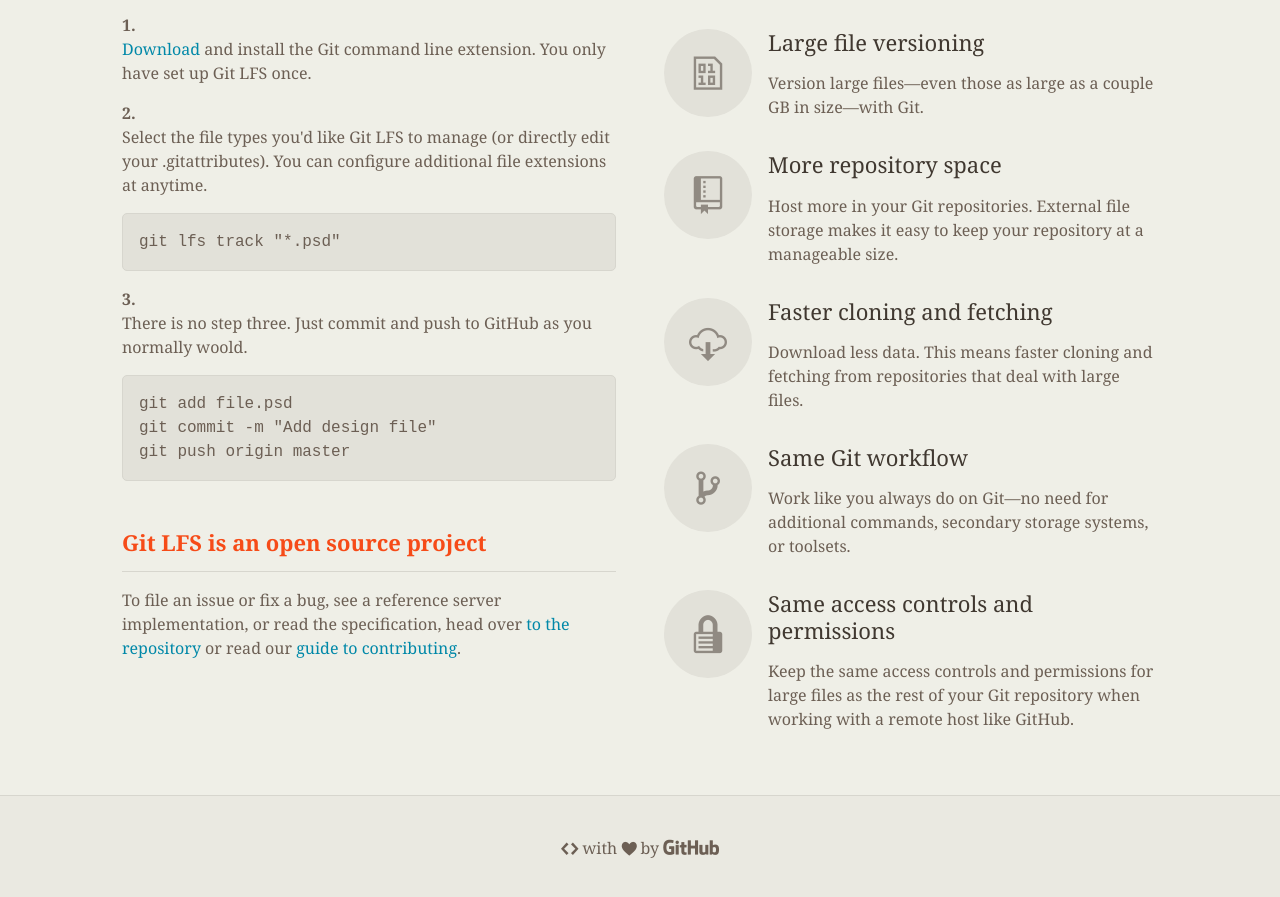
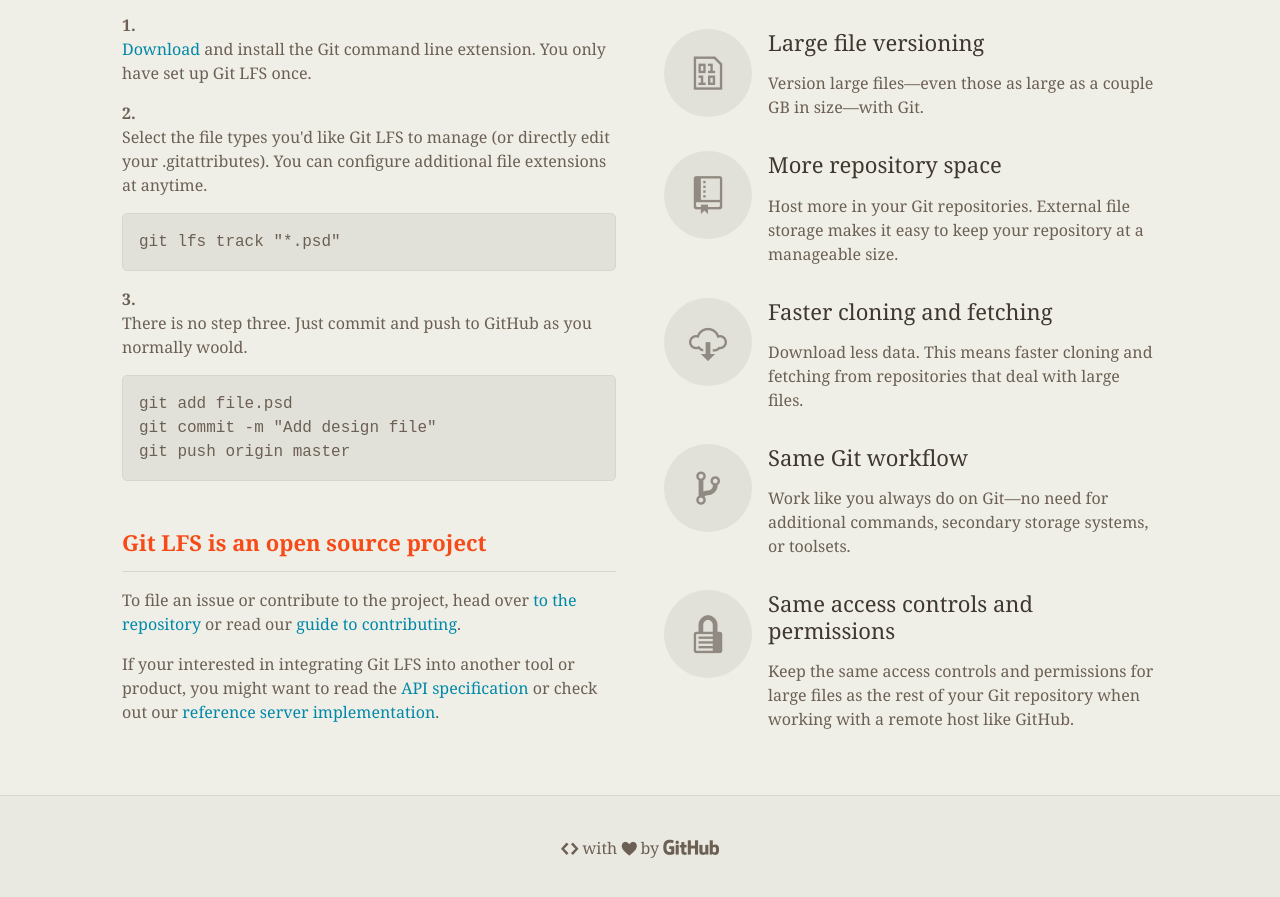
Before and after one commit to git-lfs/git-lfs.github.com, a Jekyll site: the page built from index.html, in a window 1280 px wide and 900 px high, scrolled down 631 px. Shown: the top 897 px of the window. Built offline with Jekyll 4.4.1, drawn with Linux system fonts in a browser that asks for light colours.

Commit message:
Updated copy for the open source section

```diff
--- a/_includes/home/secondary.html
+++ b/_includes/home/secondary.html
@@ -28,7 +28,8 @@
 
       <h2 class="section-heading">Git LFS is an open source project</h2>
 
-      <p>To file an issue or fix a bug, see a reference server implementation, or read the specification, head over <a href="https://github.com/github/git-lfs">to the repository</a> or read our <a href="https://github.com/github/git-lfs/blob/master/CONTRIBUTING.md">guide to contributing</a>.</p>
+      <p>To file an issue or contribute to the project, head over <a href="https://github.com/github/git-lfs">to the repository</a> or read our <a href="https://github.com/github/git-lfs/blob/master/CONTRIBUTING.md">guide to contributing</a>.</p>
+      <p>If your interested in integrating Git LFS into another tool or product, you might want to read the <a href="https://github.com/github/git-lfs/blob/master/docs/api.md">API specification</a> or check out our <a href="https://github.com/github/lfs-test-server">reference server implementation</a>.</p>
 
     </div><!-- /.home-getting-started -->
 
```
